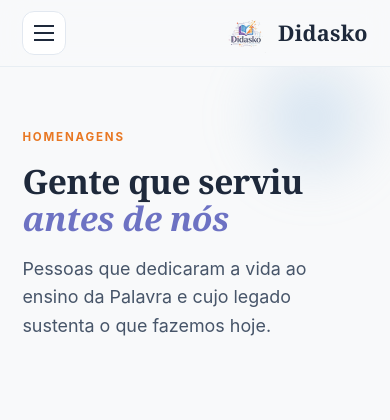
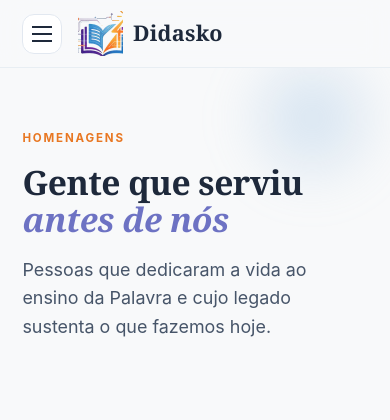
Before and after one commit to egarabini/gsi_ebd, a FastAPI app: template v1/templates/landing/homenagens.html in a window 390 px wide. Shown: the top 420 px of the page. Run offline with FastAPI, Linux system fonts and the light colour scheme; the template is opened without the code that fills it, so the values that code supplies are empty; parts of the project's set-up code (start-up, migrations or seed data) failed here and were passed over.

Commit message:
fix(landing): sincroniza logo e alinhamento mobile do prototipo
DEM-202610-005

```diff
--- a/v1/static/landing/landing.css
+++ b/v1/static/landing/landing.css
@@ -58,7 +58,7 @@
   position: relative;
 }
 .marca { display: flex; align-items: center; gap: .6rem; text-decoration: none; flex-shrink: 0; }
-.marca__logo { width: 44px; height: 44px; object-fit: contain; }
+.marca__logo { width: 45px; height: 45px; object-fit: contain; }
 .marca__nome { font-family: var(--serifa); font-weight: 700; font-size: 1.35rem; letter-spacing: .2px; white-space: nowrap; }
 
 .menu { display: flex; align-items: center; gap: 1.2rem; }
@@ -229,10 +229,11 @@
   .menu > a:not(.botao) { font-size: .9rem; }
 }
 @media (max-width: 1000px) {
-  /* O hamburguer a ESQUERDA (o padrao de menu). */
+  /* Mantem o hamburguer e a marca juntos a esquerda. */
+  .topo__interno { justify-content: flex-start; }
   .menu__botao {
     display: flex; flex-direction: column; justify-content: center; gap: 5px;
-    width: 44px; height: 44px; border-radius: 12px; cursor: pointer;
+    width: 40px; height: 40px; border-radius: 12px; cursor: pointer;
     border: 1px solid var(--borda); background: #fff; flex-shrink: 0;
     order: -1;
   }
--- a/v1/templates/landing/homenagens.html
+++ b/v1/templates/landing/homenagens.html
@@ -5,7 +5,7 @@
   <meta name="viewport" content="width=device-width, initial-scale=1">
   <meta name="description" content="Homenagens — pessoas que serviram no ensino da Palavra e cujo legado sustenta o Didasko.">
   <title>{{ titulo }}</title>
-  <link rel="stylesheet" href="/static/landing/landing.css">
+  <link rel="stylesheet" href="/static/landing/landing.css?v=20261021-menu2">
 </head>
 <body class="pagina-homenagens">
   <a class="pular" href="#conteudo">Pular para o conteúdo</a>
@@ -18,7 +18,7 @@
       </label>
 
       <a class="marca" href="/" aria-label="Didasko — início">
-        <img class="marca__logo" src="/static/landing/logo-88.webp" srcset="/static/landing/logo-88.webp 88w" sizes="44px" alt="" width="44" height="44" loading="eager">
+        <img class="marca__logo" src="/static/landing/logo-88.webp?v=20261021-menu2" srcset="/static/landing/logo-88.webp?v=20261021-menu2 90w" sizes="45px" alt="" width="45" height="45" loading="eager">
         <span class="marca__nome">Didasko</span>
       </a>
 
@@ -87,7 +87,7 @@
   <footer class="rodape">
     <div class="rodape__interno">
       <div class="rodape__marca">
-        <img src="/static/landing/logo-88.webp" srcset="/static/landing/logo-88.webp 88w" sizes="34px" alt="" width="34" height="34" loading="lazy">
+        <img src="/static/landing/logo-88.webp?v=20261021-menu2" srcset="/static/landing/logo-88.webp?v=20261021-menu2 90w" sizes="34px" alt="" width="34" height="34" loading="lazy">
         <span>Didasko — Estudos Bíblicos Dirigidos</span>
       </div>
       <nav class="rodape__links" aria-label="Links do rodapé">
--- a/v1/templates/landing/index.html
+++ b/v1/templates/landing/index.html
@@ -5,7 +5,7 @@
   <meta name="viewport" content="width=device-width, initial-scale=1">
   <meta name="description" content="Didasko — estudos bíblicos dirigidos, com acompanhamento personalizado para cada etapa da sua jornada de fé.">
   <title>{{ titulo }}</title>
-  <link rel="stylesheet" href="/static/landing/landing.css">
+  <link rel="stylesheet" href="/static/landing/landing.css?v=20261021-menu2">
 </head>
 <body>
   <a class="pular" href="#conteudo">Pular para o conteúdo</a>
@@ -18,7 +18,7 @@
       </label>
 
       <a class="marca" href="#inicio" aria-label="Didasko — início">
-        <img class="marca__logo" src="/static/landing/logo-88.webp" srcset="/static/landing/logo-88.webp 88w" sizes="44px" alt="" width="44" height="44" loading="eager">
+        <img class="marca__logo" src="/static/landing/logo-88.webp?v=20261021-menu2" srcset="/static/landing/logo-88.webp?v=20261021-menu2 90w" sizes="45px" alt="" width="45" height="45" loading="eager">
         <span class="marca__nome">Didasko</span>
       </a>
 
@@ -236,7 +236,7 @@
   <footer class="rodape">
     <div class="rodape__interno">
       <div class="rodape__marca">
-        <img src="/static/landing/logo-88.webp" srcset="/static/landing/logo-88.webp 88w" sizes="34px" alt="" width="34" height="34" loading="lazy">
+        <img src="/static/landing/logo-88.webp?v=20261021-menu2" srcset="/static/landing/logo-88.webp?v=20261021-menu2 90w" sizes="34px" alt="" width="34" height="34" loading="lazy">
         <span>Didasko — Estudos Bíblicos Dirigidos</span>
       </div>
       <nav class="rodape__links" aria-label="Links do rodapé">
```
Also changed, not shown: v1/static/landing/logo-88.webp.
